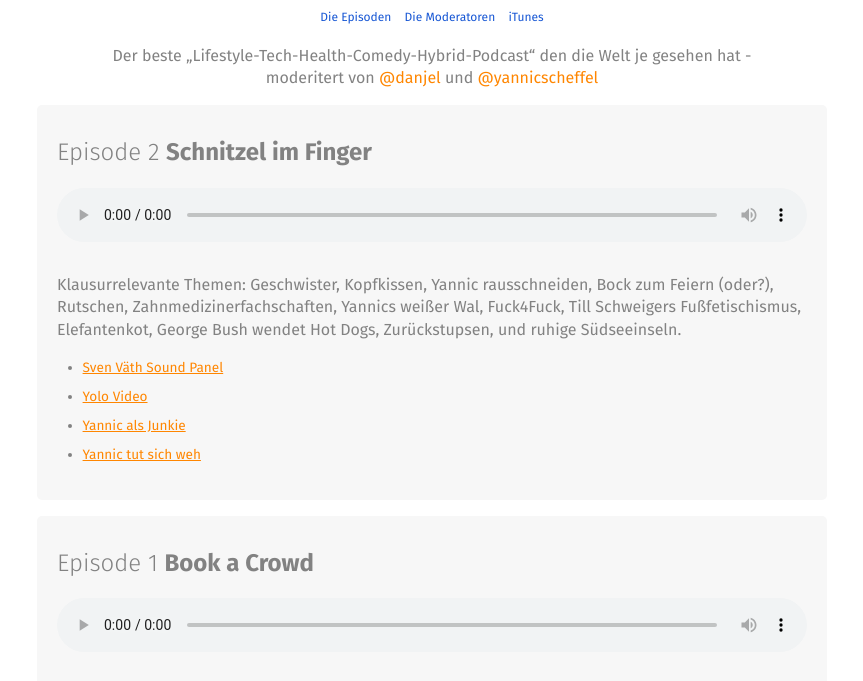
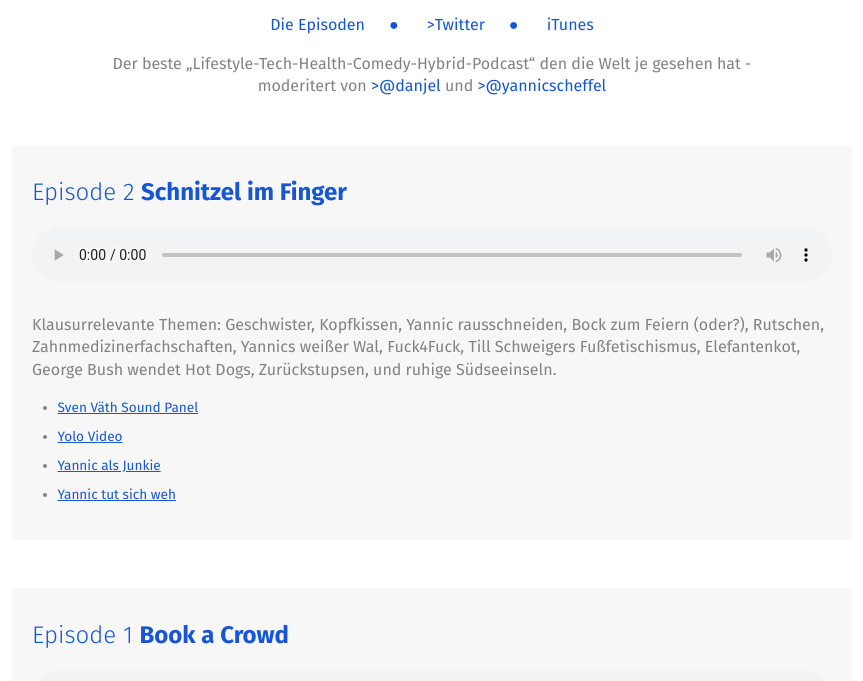
Before and after one commit to yannicscheffel/flexibelwerden, a plain HTML site: page index.html in a window 1280 px wide. Shown: the part 50-731 px from the top of the page, without its empty margins (208-1071 px from the left). Drawn offline with Linux system fonts and the light colour scheme.

Commit message:
Links und Farben korrigieren

```diff
--- a/index.html
+++ b/index.html
@@ -11,22 +11,22 @@
 	<body>
 		<nav>
 		<div class="logo">
-		<a href="/index.html">
+		<a href="index.html">
 				<img src="static/flexibelwerden.svg" alt="Flexibel werden"></a>
 		</div>
 			<div class="menu">
-			<a href="index.html" class="active">Die Episoden</a>
-  			<a href="idioten.html">Die Moderatoren</a>
-  			<a href="https://itunes.apple.com/de/podcast/flexibel-werden/id1124936753?l=en&mt=2">iTunes</a>
+			<a href="index.html" class="active">Die Episoden</a>●
+  			<a href="twitter.com/flexibelwerden"target="_blank">>Twitter</a>●
+  			<a href="https://itunes.apple.com/de/podcast/flexibel-werden/id1124936753?l=en&mt=2"target="_blank">iTunes</a>
   			</div>
 		</nav>
 
-		<div class="beschreibung"><p>Der beste „Lifestyle-Tech-Health-Comedy-Hybrid-Podcast“ den die Welt je gesehen hat - moderitert von <a href="https://twitter.com/danjel">@danjel</a> und <a href="https://twitter.com/yannicscheffel">@yannicscheffel</a></p></div>
+		<div class="beschreibung"><p>Der beste „Lifestyle-Tech-Health-Comedy-Hybrid-Podcast“ den die Welt je gesehen hat - moderitert von <a href="https://twitter.com/danjel"target="_blank">>@danjel</a> und <a href="https://twitter.com/yannicscheffel"target="_blank">>@yannicscheffel</a></p></div>
 
 		<div class="episode">
 			<h1>Episode 2   <b> Schnitzel im Finger</b></h1>
 				<audio controls>
-  					<source src="hhttp://flexibelwerden.de/episodes/002.mp3" type="audio/mpeg">
+  					<source src="http://flexibelwerden.de/episodes/002.mp3" type="audio/mpeg">
 				</audio>
 					<p>
 						Klausurrelevante Themen: Geschwister, Kopfkissen, Yannic rausschneiden, Bock zum Feiern (oder?), Rutschen, Zahnmedizinerfachschaften, Yannics weißer Wal, Fuck4Fuck, Till Schweigers Fußfetischismus, Elefantenkot, George Bush wendet Hot Dogs, Zurückstupsen, und ruhige Südseeinseln.
@@ -44,7 +44,7 @@
 		<div class="episode">
 			<h1>Episode 1 <b>Book a Crowd</b></h1>
 				<audio controls>
-  					<source src="hhttp://flexibelwerden.de/episodes/001.mp3" type="audio/mpeg">
+  					<source src="http://flexibelwerden.de/episodes/001.mp3" type="audio/mpeg">
 				</audio>
 					<p>
 						So, die erste Folge wäre dann auch Online: Daniel erzählt vom ADAC-Mann. Yannic schaut Amazon. Präsentationen brauchen besseres Publikum. Hier findet ihr die Links von denen wir die ganze Zeit gerdet haben:
--- a/static/style.css
+++ b/static/style.css
@@ -4,16 +4,14 @@ html {
     line-height: 1.4em;
 }
 
-a { color: #ff8600; }
+a { color: #1656D4; }
 
 a:visited {
-	color: #ff8600;
+	color: #1656D4;
 }
-a:hover {
-	color: #ff00e3;
-}
+
 nav {
-	font-size: 0.75rem;
+	font-size: 0.9rem;
 	text-align: center;
 	margin-left: auto;
 	margin-right: auto;
@@ -23,16 +21,20 @@ nav a{
 	color: #1656D4;
 }
 
-nav a:visited{
+nav a:visited {
 	color: #1656D4;
 }
+nav a:visited :hover {
+	color: #ff00e3;
+}
 
+.menu {
+	color: #1656D4;
+}
 .menu a{
 	text-decoration: none;
-	margin-left: auto;
-	margin-right: auto;
 	display: inline-block;
-	margin: 0 5;
+	margin: 0 1.5rem;
 }
 
 .logo img{
@@ -43,15 +45,15 @@ nav a:visited{
 }
 
 .episode {
-	margin-top: 1rem;
-	margin-bottom: 1rem;
+	margin-top: 3rem;
+	margin-bottom: 3rem;
 	background-color: #f7f7f7;
 	padding: 1.25rem;
 	border-radius: 5px;
 	width: 90%;
 	margin-right: auto;
 	margin-left: auto;
-	max-width: 750px;
+	max-width: 800px;
 }
 
 
@@ -61,7 +63,7 @@ nav a:visited{
 h1 {
 	font-weight: 200;
 	font-size: 1.5rem;
-	color: #828282;
+	color: #1656D4;
 	margin: 1rem 0 1.5rem 0;
 }
 ul {
@@ -78,6 +80,7 @@ li {
 margin-left:auto;
 margin-right:auto;
 }
+
 .beschreibung p{
 	margin-right: auto;
 	margin-left: auto;
@@ -85,6 +88,7 @@ margin-right:auto;
 	font-size: 1rem;
 	text-align: center;
 	max-width: 720px;
+	margin-bottom: 2rem;
 }
 .beschreibung a{
 	text-decoration: none;
@@ -94,3 +98,13 @@ margin-right:auto;
 audio {
 	width: 100%;
 }
+
+
+
+@media (min-width: 900px) {
+
+	.menu {
+	margin: 0.5rem auto;
+	font-size: 1rem;
+	}
+}
```
Also changed, not shown: static/background.jpg (added).
